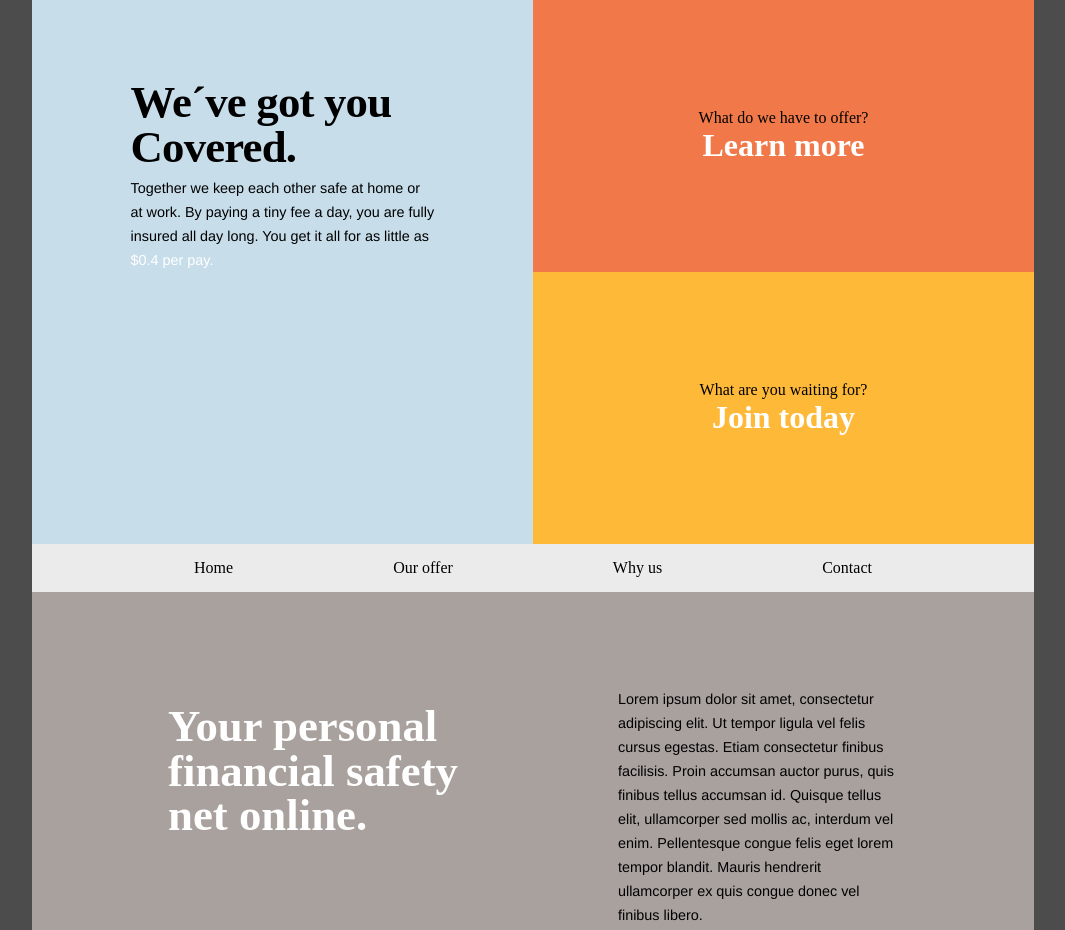
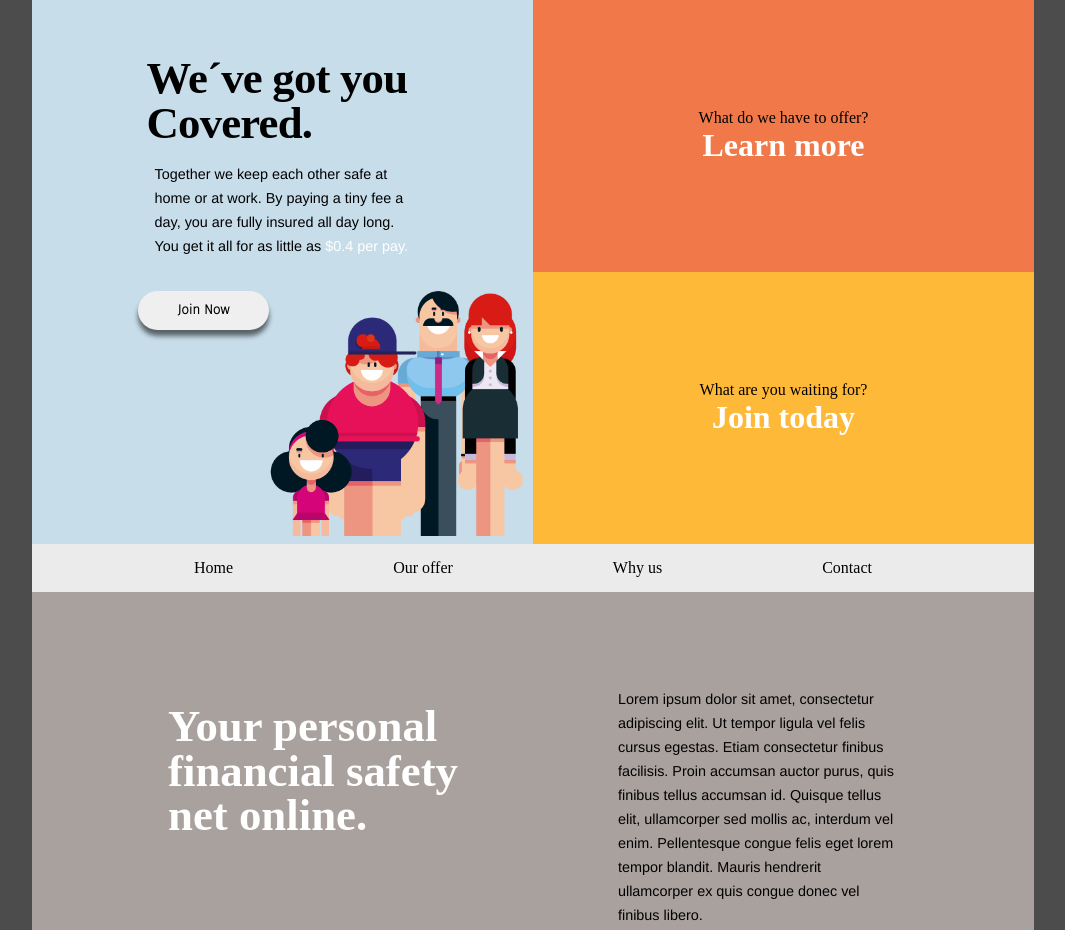
Before and after one commit to cozyhorse/theeraphanOchphilip, a plain HTML site: page index.html in a window 1280 px wide. Shown: the top 930 px of the page, without its empty margins (107-1172 px from the left). Drawn offline with Linux system fonts and the light colour scheme; a web font is replaced by a local one.

Commit message:
added the image and button to header

```diff
--- a/css/style.css
+++ b/css/style.css
@@ -5,6 +5,7 @@
 }
 
 body {
+
 	display: flex;
 	flex-direction: column;
 	max-width: 62.625rem;
@@ -35,7 +36,41 @@ body {
 	align-items: center;
 	padding: 0.5rem;
 	text-align: center;
+
 }
+
+.headerContentSection-1{
+	height: 50%;
+}
+
+.family-container{
+
+	display: flex;
+	justify-content: end;
+	width: 100%;
+	height: 50%;
+
+}
+
+.family-image{
+	width: 16rem;
+	height: auto;
+	align-self: end;
+
+}
+
+/* Join button */
+.join-now-btn{
+	width: 8.188rem;
+	height: 2.438rem;
+	border-radius: 6.25rem;
+	align-self:flex-start;
+	box-shadow: 0px 6px 5px 0px rgba(0,0,0,0.56);
+	border-style:none;
+	margin-left: 5.9rem;
+	font-family: "Fira Sans", sans-serif;
+}
+
 
 .headerContentBig-text1 {
 	font-family: "Frank Ruhl Libre", serif;
@@ -44,9 +79,11 @@ body {
 	line-height: 2.8rem;
 	letter-spacing: -0.05rem;
 	text-align: left;
-	margin-top: -12rem;
-	width: 19rem;
-	height: 6rem;
+	/* margin-top: 12rem; */
+	width: 17rem;
+
+	margin-top: 3rem;
+
 }
 
 .headerContentBig-text2 {
@@ -55,8 +92,11 @@ body {
 	font-size: 0.9rem;
 	line-height: 1.5rem;
 	text-align: left;
-	width: 19rem;
-	height: 6rem;
+	width: 16rem;
+	height: 50%;
+	margin-top: 1rem;
+
+
 }
 
 .white-text {
@@ -81,6 +121,9 @@ body {
 	padding: 0.5rem;
 	text-align: center;
 }
+
+
+
 
 .headerContentSmall-1-text {
 }
--- a/index.html
+++ b/index.html
@@ -22,15 +22,20 @@
 		<header class="headerWrapper">
 			<!-- 3 sections -->
 			<section class="headerContentBig headerContentBig-text">
+
 					<p class="headerContentBig-text1">
 						<strong>We´ve got you<br />Covered.</strong>
 					</p>
-
 					<p class="headerContentBig-text2">
 						Together we keep each other safe at home or at work. By paying a tiny
 						fee a day, you are fully insured all day long. You get it all for as
 						little as <span class="white-text">$0.4 per pay.</span>
 					</p>
+
+				<figure class="family-container">
+					<button class="join-now-btn"><strong>Join Now</strong></button>
+					<img class="family-image" src="./assets/family.png" alt="Family picture">
+				</figure>
 				<!-- <div>
 					<div class="image-container">
 						<img
@@ -46,6 +51,7 @@
 					What do we have to offer?<br />
 					<strong class="call-to-action">Learn more</strong>
 				</p>
+
 			</section>
 			<section class="headerContentSmall-2 headerContentSmall-2-text">
 				<p>
@@ -54,6 +60,7 @@
 				</p>
 			</section>
 		</header>
+
 
 		<nav class="navBar">
 			<!-- navbar -->
```
Lines whose indentation alone changed are shown as unchanged.
